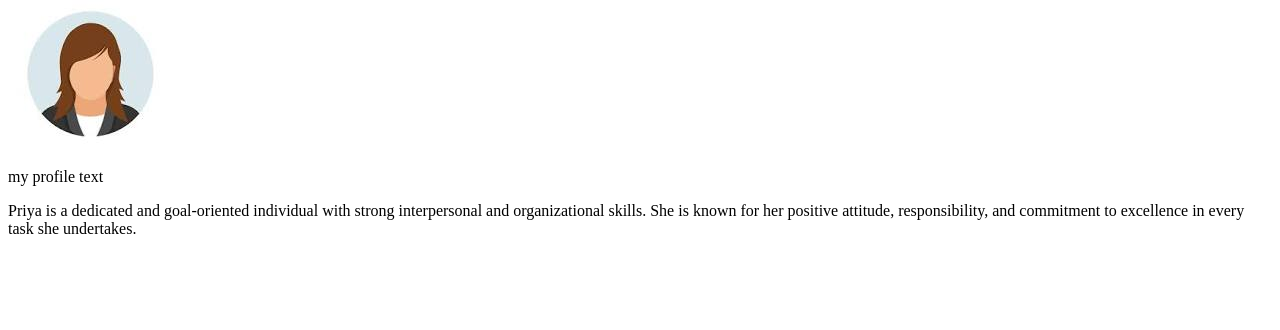
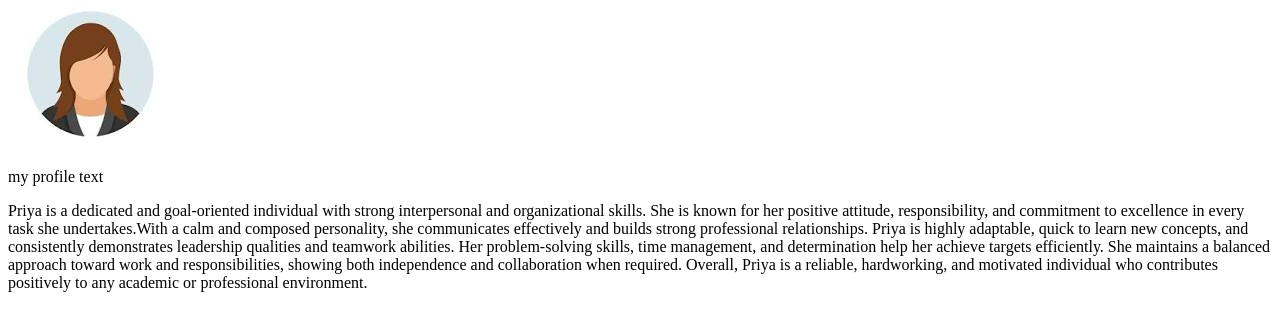
Before and after one commit to sit24co032-droid/first_project, a plain HTML site: page index.html in a window 1280 px wide. Shown: the part 138-468 px from the top of the page. Drawn offline with Linux system fonts and the light colour scheme.

Commit message:
added paragraph

```diff
--- a/index.html
+++ b/index.html
@@ -10,6 +10,6 @@
  <h1>New name</h1>
  <img src="profile.jpg" alt="">
  <p>my profile text</p>
- <p>Priya is a dedicated and goal-oriented individual with strong interpersonal and organizational skills. She is known for her positive attitude, responsibility, and commitment to excellence in every task she undertakes.</p>
+ <p>Priya is a dedicated and goal-oriented individual with strong interpersonal and organizational skills. She is known for her positive attitude, responsibility, and commitment to excellence in every task she undertakes.With a calm and composed personality, she communicates effectively and builds strong professional relationships. Priya is highly adaptable, quick to learn new concepts, and consistently demonstrates leadership qualities and teamwork abilities. Her problem-solving skills, time management, and determination help her achieve targets efficiently. She maintains a balanced approach toward work and responsibilities, showing both independence and collaboration when required. Overall, Priya is a reliable, hardworking, and motivated individual who contributes positively to any academic or professional environment.</p>
 </body>
 </html>
```
